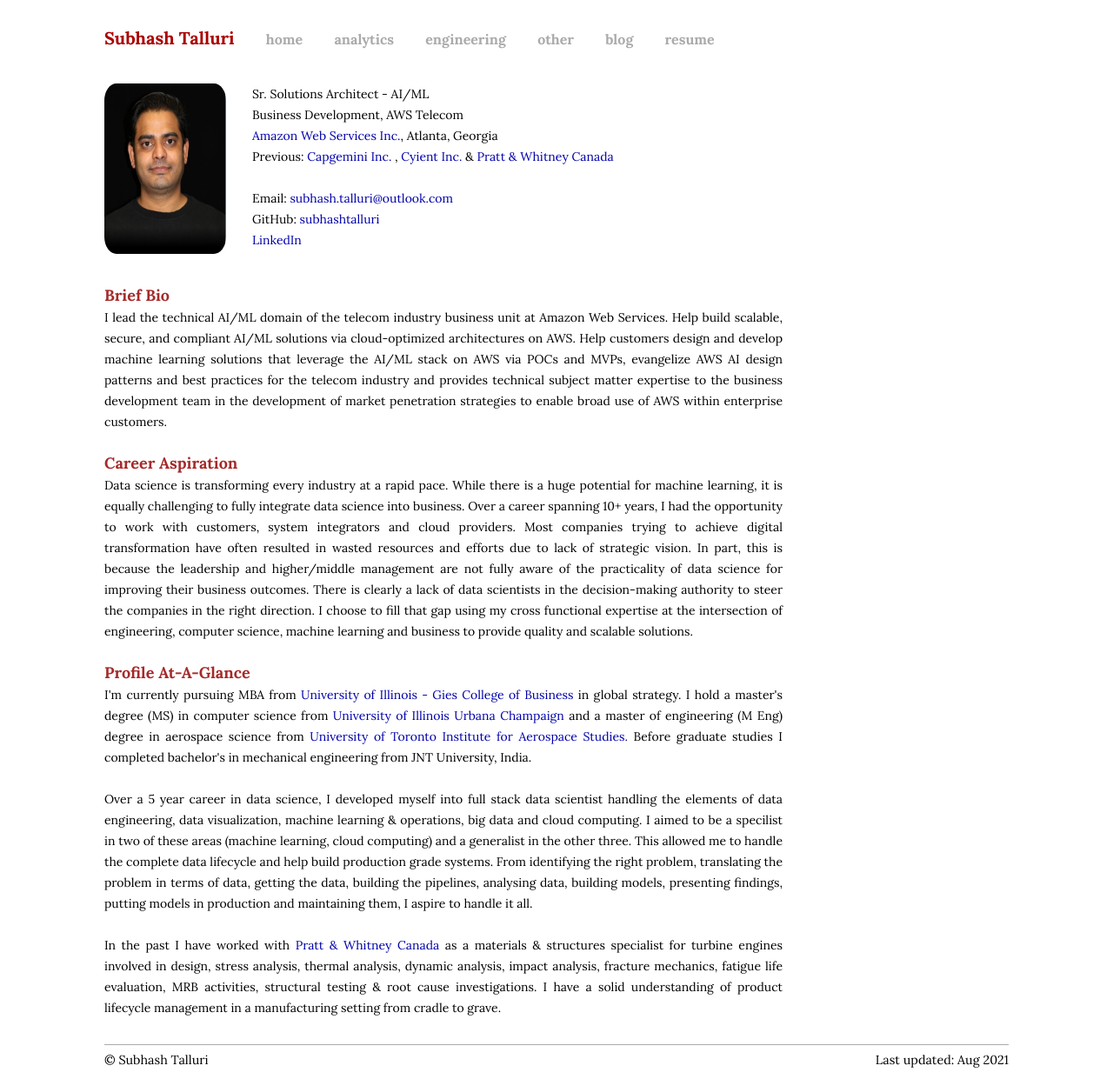
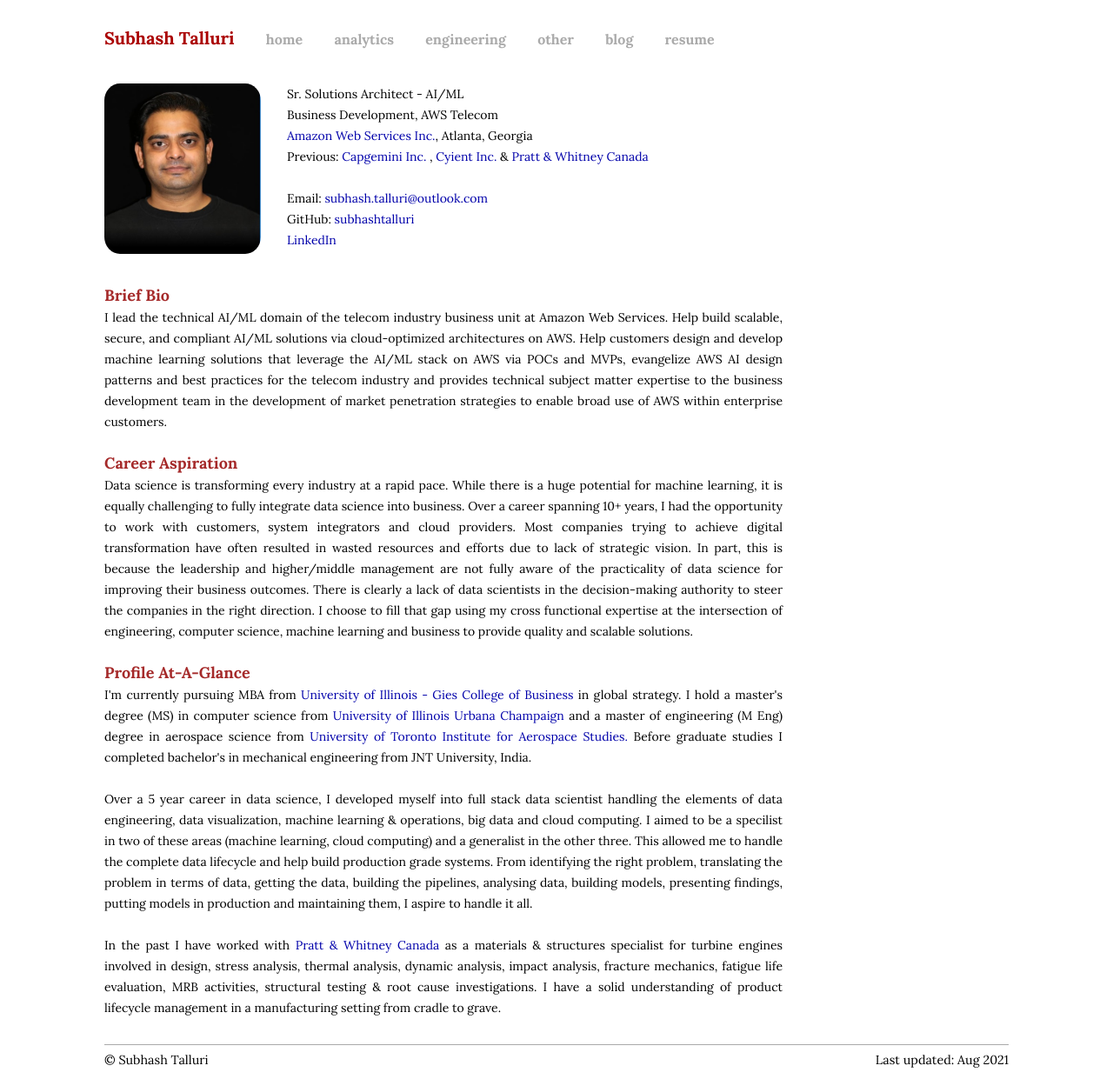
Before and after one commit to subhashtalluri/subhashtalluri.github.io, a Jekyll site: the page built from index.md, in a window 1280 px wide. Shown: the whole page at 87% size. Built offline with Jekyll 4.4.1, drawn with Linux system fonts in a browser that asks for light colours.

Commit message:
update 8

```diff
--- a/_layouts/home.html
+++ b/_layouts/home.html
@@ -9,7 +9,7 @@
             <div class="content">
               <div class="banner">
                 <div class="photo">
-                  <img src="/assets/me.jpg" width="140px" height="196px">
+                  <img src="/assets/me.jpg" width="180px" height="196px">
                 </div>
                 <div class="contact">
                   Sr. Solutions Architect - AI/ML <br>
--- a/business.html
+++ b/business.html
@@ -39,6 +39,4 @@ title: Subhash Talluri | Business
             <li>Presence of defects such as cracks or crack-like flaws are inherent to any component. Whether it grows to an unacceptable size during it's life is the essence of life prediction using fracture mechanics. This is accomplished by estimating the initial crack size and the time for the crack to grow from its initial size to a final critical size. It requires crack tip stress intensity factors to quantify stable growth or unstable fracture under elastic or near elastic loading conditions.</li>
         </ul>
       </li>
-
-
 </ul>
```
